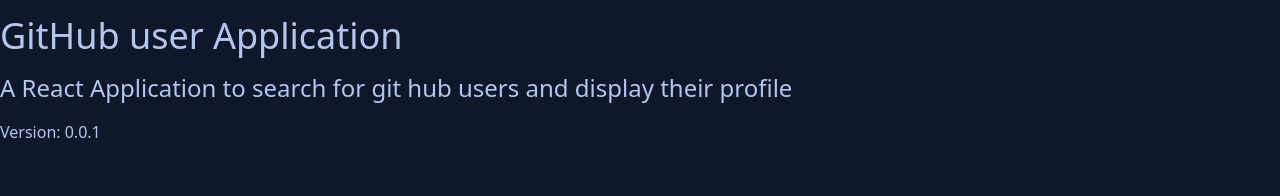
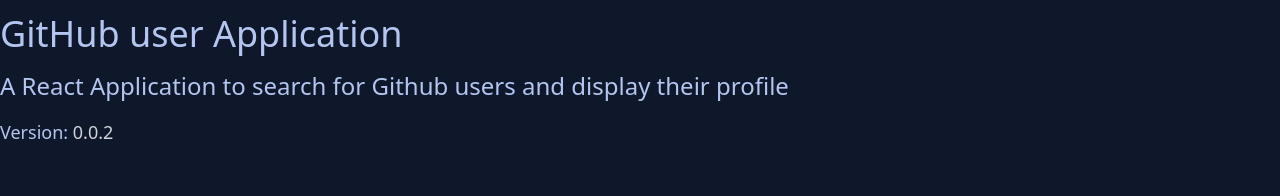
Before and after one commit to susanodii/GITHUB-USERS, a React (Create React App) app: page /about in a window 1280 px wide. Shown: the part 326-522 px from the top of the page. Built offline with nearby package versions, Linux system fonts and the light colour scheme.

Commit message:
made changes to the about page and userResult page

```diff
--- a/src/Components/Pages/About.jsx
+++ b/src/Components/Pages/About.jsx
@@ -6,9 +6,9 @@
     <div>
       <h1 className="text-4xl mb-4"> GitHub user Application</h1>
       <p
-      className="mb-4 text-2xl"> A React Application to search for git hub users and display their profile</p>
-   <p> Version: 0.0.1</p>
-    </div>
+      className="mb-4 text-2xl"> A React Application to search for Github users and display their profile</p>
+   <p className='text-lg'> Version: <span className="text-gray-300"> 0.0.2</span> </p>
+   </div>
   )
 }
 
--- a/src/Components/UserResult.jsx
+++ b/src/Components/UserResult.jsx
@@ -1,7 +1,8 @@
 import {useEffect, useState}  from 'react'
 
 import Spinner from './Asset/Spinner'
- const UserResult = () => {
+
+const UserResult = () => {
 
     const [users, setUsers] = useState([])
    const [isLoading, setIsLoading] = useState(true)
```
